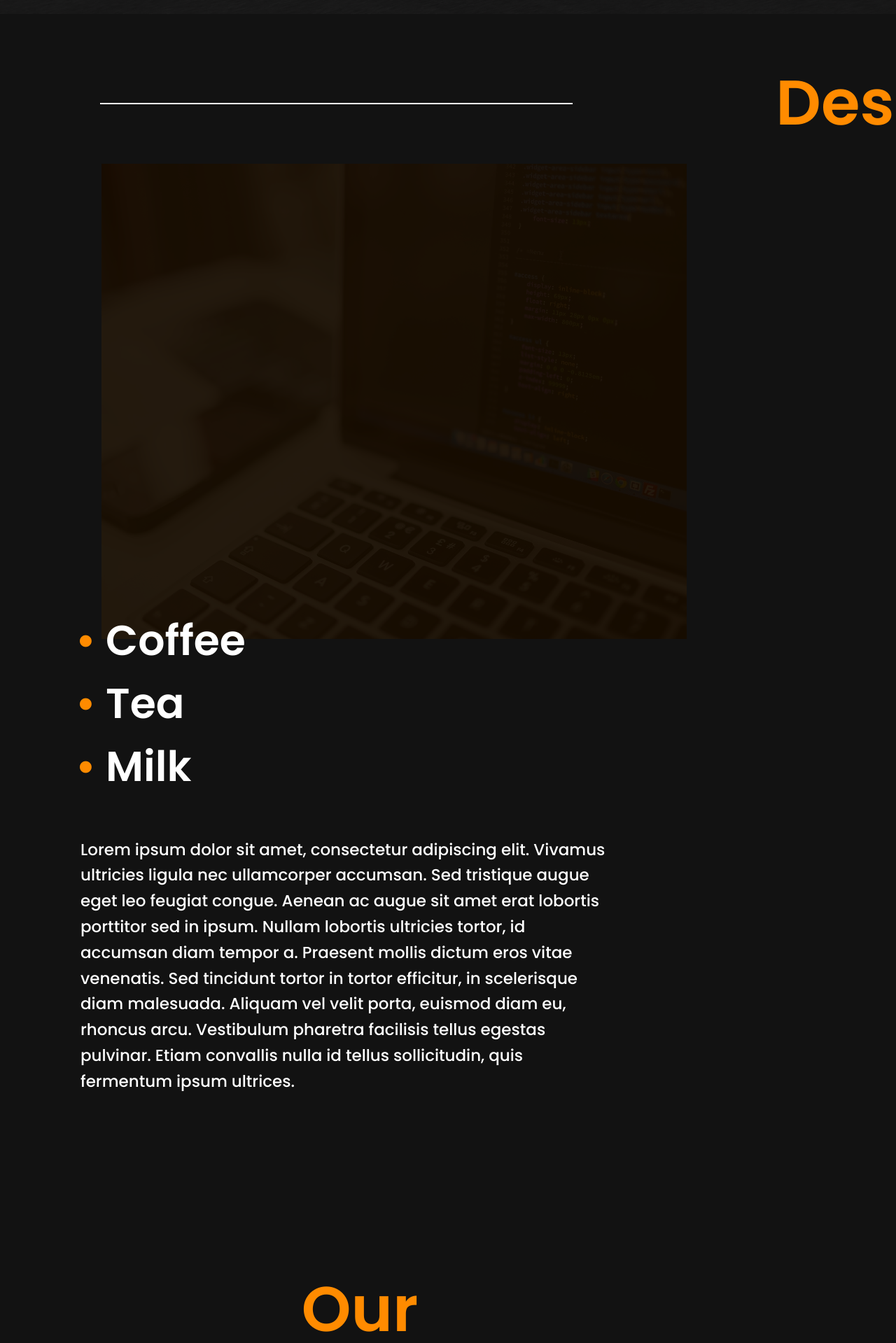
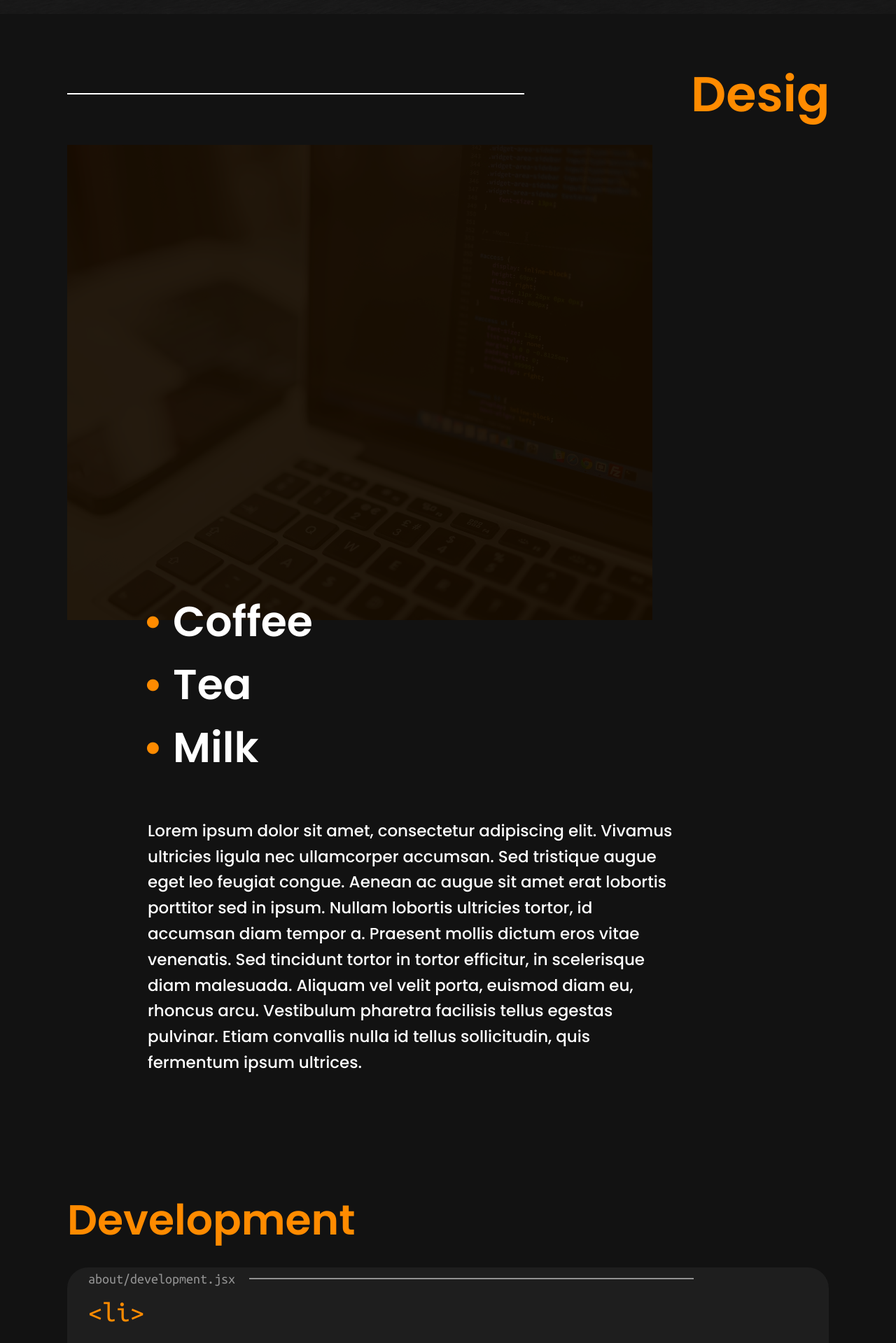
Before and after one commit to NytroByte/NytroByteWebPage, a React (Create React App) app: page / in a window 1280 px wide. Shown: the part 780-2699 px from the top of the page at 70% size. Built offline with nearby package versions, Linux system fonts and the light colour scheme.

Commit message:
development

```diff
--- a/package.json
+++ b/package.json
@@ -12,6 +12,7 @@
     "react": "^18.2.0",
     "react-animation-on-scroll": "^5.1.0",
     "react-dom": "^18.2.0",
+    "react-intersection-observer": "^9.4.1",
     "react-scripts": "5.0.1",
     "web-vitals": "^2.1.4"
   },
--- a/src/App.js
+++ b/src/App.js
@@ -14,7 +14,9 @@ function App() {
       <div>
         <Header/>
         <LandingPage/>
-        <About/>
+        <div className="globalWrapper">
+          <About/>
+        </div>
         <Projects/>
         <Contacts/>
         <Footer/>
--- a/src/about/About.jsx
+++ b/src/about/About.jsx
@@ -1,9 +1,46 @@
 import logo from "../media/images/design_image.jpg"
+import { useAnimation, motion } from "framer-motion";
+import { useInView } from "react-intersection-observer";
+import { useEffect } from "react";
 function About() {
+    const lineVariants = {
+        closed: {width: "0%"},
+        open: {width: "60%", transition: {duration: 1}}
+    }
+    const controls = useAnimation()
+    const [ref, inView] = useInView()
+    useEffect(() => {
+        if (inView) {
+            controls.start("open")
+        }
+    }, [controls, inView])
+
+
+
+
+    const lineVariants1 = {
+        closed: {width: "0%"},
+        open: {width: "60%", transition: {duration: 1}}
+    }
+    const controls1 = useAnimation()
+    const [ref1, inView1] = useInView()
+    useEffect(() => {
+        if (inView1) {
+            controls1.start("open")
+        }
+    }, [controls1, inView1])
     return(
         <div className="AboutSectionWrapper">
             <div className="design_container">
-                <h1 className="design_header">Design</h1>
+                <div className="desHeader">
+                    <motion.div
+                    ref={ref}
+                    animate={controls}
+                    initial="hidden"
+                    variants={lineVariants}
+                    className="desLine"></motion.div>
+                    <h1 className="design_header">Design</h1>
+                </div>
                 <div className="design_img">
                     <img src={logo}/>
                 </div>
@@ -24,6 +61,51 @@ function About() {
                     </div>
                 </div>
             </div>
+
+
+            <div className="developmentContainer">
+                <div className="developmentHeader">
+                    <div className="devHead">Development</div>
+                    <div className="devHeaderDecoration">
+
+                    </div>
+                </div>
+                <div className="mainRow">
+                    <div className="fileHeader">
+                        <div className="devHeader">about/development.jsx</div>
+                        <motion.div                     ref={ref1}
+                    animate={controls1}
+                    initial="hidden"
+                    variants={lineVariants1} className="devLine"></motion.div>
+                    </div>
+                    <div className="devCol">
+                        <div className="devCode">
+
+                            <div className="codeDec" style={{color: "white"}}>
+
+                                <div className="orng">&lt;li&gt;<br/>
+                                    &emsp;&emsp;&lt;el&gt;</div>
+                                    &emsp;&emsp;&emsp;&emsp;Website development
+                                    <br/>
+                                    <div className="orng">&emsp;&emsp;&lt;/el&gt;<br/>
+                                    &emsp;&emsp;&lt;el&gt;</div>
+                                    &emsp;&emsp;&emsp;&emsp;E-Store development
+                                    <br/>
+                                    <div className="orng">
+                                    &emsp;&emsp;&lt;/el&gt;
+                                        <br/>
+                                        &lt;/li&gt;
+                                    </div>
+                            </div>
+                        </div>
+                    </div>
+                    <div className="devCol comment">
+                        <div className="devComment">
+                            {"<!-- Our developers will bring your website to life using the latest technologies and best practices. We prioritize user experience, security, and performance to ensure that your website is fast, reliable, and easy to use.-->"}
+                        </div>
+                    </div>
+                </div>
+            </div>
         </div>
     )
 }
--- a/src/media/index.css
+++ b/src/media/index.css
@@ -1,9 +1,13 @@
-@import url('https://fonts.googleapis.com/css2?family=Bebas+Neue&family=Poppins:wght@200;500;600&display=swap');
+@import url('https://fonts.googleapis.com/css2?family=Bebas+Neue&family=Poppins:wght@200;500;600&family=Ubuntu+Mono&display=swap');
 body {
     margin: 0;
     padding: 0;
     box-sizing: border-box;
     background-color: #121212;
+}
+.globalWrapper {
+    margin-left: 7.5vw;
+    margin-right: 7.5vw;
 }
 @keyframes fadeInAnimation {
     0% {
@@ -180,8 +184,8 @@ body {
 /* About section */
 
 .AboutSectionWrapper {
-    display: flex;
     overflow: hidden;
+
 }
 
 .design_container {
@@ -195,29 +199,28 @@ body {
     display: flex;
     align-items: center;
     justify-content: center;
-    width: 100%;
+    width: 40%;
     overflow: hidden;
     font-family: 'Poppins';
     font-weight: 600;
-    font-size: 90px;
+    font-size: 70px;
     line-height: 135px;
     position: relative;
     right: -143px;
     color: #FF8B00;
 }
 
-.design_header:before {
-    content: " ";
+.desLine {
     display: block;
     height: 2px;
-    width: 1082px;
-    position: relative;
-    left: -290px;
     background: #FFFFFF;
-    float: left;
-
+    width: 0%;
 }
-
+.desHeader {
+    display: flex;
+    width: 100%;
+    align-items: center;
+}
 .design_img {
     width: 836px;
     height: 679px;
@@ -225,7 +228,6 @@ body {
 
     overflow: hidden;
     position: relative;
-    margin-left: 145px;
     background: #FF8B00;
     mix-blend-mode: overlay;
     float: left;
@@ -386,8 +388,69 @@ li::before {
     top: -133px;
     position: relative;
 }
-
-
+.devHead {
+    font-family: 'Poppins';
+    font-style: normal;
+    font-weight: 600;
+    font-size: 60px;
+    line-height: 135px;
+    color: #FF8B00;
+}
+.devLine {
+    display: block;
+    height: 1.5px;
+    background: #929292;
+    width: 0%;
+}
+.orng {
+    color: #FF8B00;
+}
+.devHeader {
+    padding-right: 20px;
+    font-family: 'Ubuntu Mono';
+    font-style: normal;
+    font-weight: 400;
+    font-size: 20px;
+    line-height: 160%;
+    color: #929292;
+}
+.mainRow {
+    border-radius: 30px;
+    display: flex;
+    background-color: #1E1E1E;
+    flex-wrap: wrap;
+    padding-left: 30px;
+}
+.fileHeader {
+    display: flex;
+    width: 100%;
+    height: 100%;
+    align-items: center;
+}
+.codeDec {
+    font-family: 'Ubuntu Mono';
+    font-style: normal;
+    font-weight: 400;
+    font-size: 40px;
+    line-height: 160%;
+}
+.devCol {
+    width: 50%;
+}
+.devCol.comment {
+    display: flex;
+    align-self: center;
+    font-family: 'Ubuntu Mono';
+    font-style: normal;
+    font-weight: 400;
+    font-size: 30px;
+    line-height: 154%;
+    color: #929292;
+}
+.devComment {
+    display: flex;
+    width: 70%;
+}
 /* Contacts form */
 
 .contacts_form {
@@ -425,6 +488,7 @@ input::placeholder {
     text-align: center;
     cursor: pointer;
     transition: 300ms ease-in-out;
+    padding: 10px 20px;
 }
 .submitbtn:hover {
     background-color: #cf7200;
```
Also changed, not shown: 1 other file (tests, documents, lock files or other folders).
